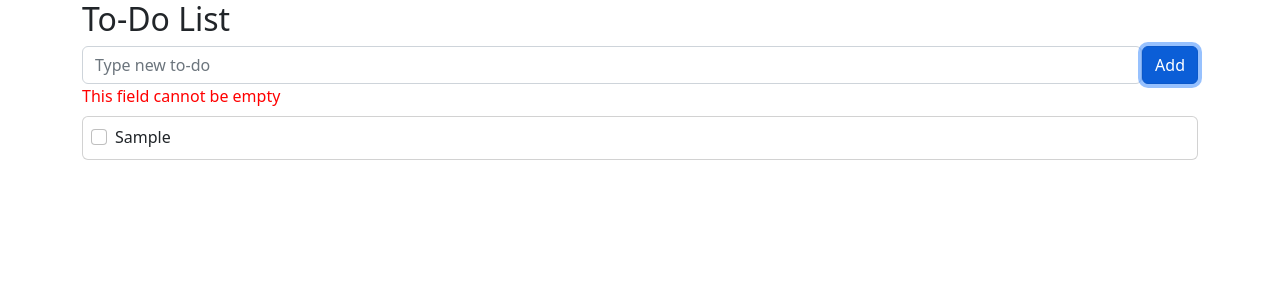
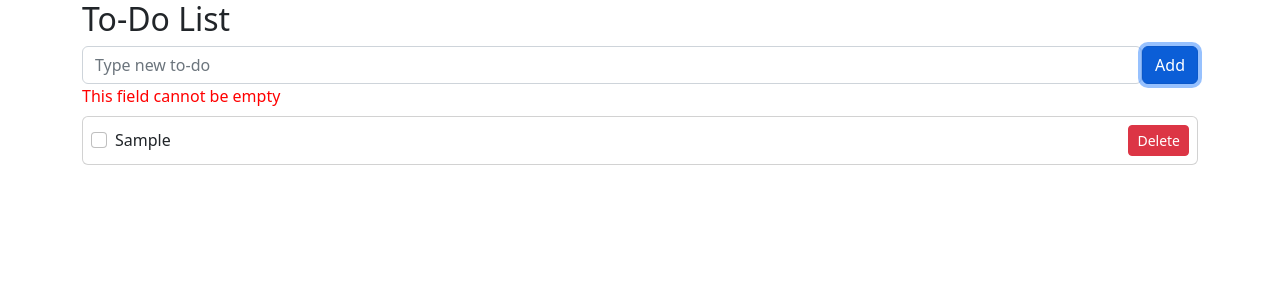
Before and after one commit to Stella0426/Vue3-project, a Vue app: page / in a window 1280 px wide. Both pictures are taken after typing "Sample" into the empty fields and a click on the button "Add". Shown: the top 300 px of the page. Built offline with nearby package versions, Linux system fonts and the light colour scheme.

Commit message:
todo 삭제하기

```diff
--- a/src/App.vue
+++ b/src/App.vue
@@ -28,13 +28,16 @@
         This field cannot be empty
       </div>
     </form>
+    <div v-if="!todos.length">
+      추가된 Todo가 없습니다.
+    </div>
     <div
-      v-for="todo in todos"
+      v-for="(todo, index) in todos"
       :key="todo.id"
       class="card mt-2"
     >
-      <div class="card-body p-2">
-        <div class="form-check">
+      <div class="card-body p-2 d-flex align-items-center">
+        <div class="form-check flex-grow-1">
           <input
             class="form-check-input"
             type="checkbox"
@@ -48,6 +51,14 @@
             {{ todo.subject }}
           </label>
         </div>
+        <div>
+            <button
+              class="btn btn-danger btn-sm"
+              @click="deleteTodo(index)"
+            >
+              Delete
+            </button>
+          </div>
       </div>
     </div>
   </div>
@@ -84,6 +95,11 @@
         }
       }
 
+      const deleteTodo = (index) => {
+        // console.log('delete todo')
+        todos.value.splice(index,1)
+      }
+
       // const updateName = (e) => {
       //   console.log(e.target.value)
       //   name.value = e.target.value;
@@ -95,7 +111,8 @@
         onSubmit,
         todos,
         hasError,
-        todoStyle
+        todoStyle,
+        deleteTodo
         // updateName
       };
     }
```
